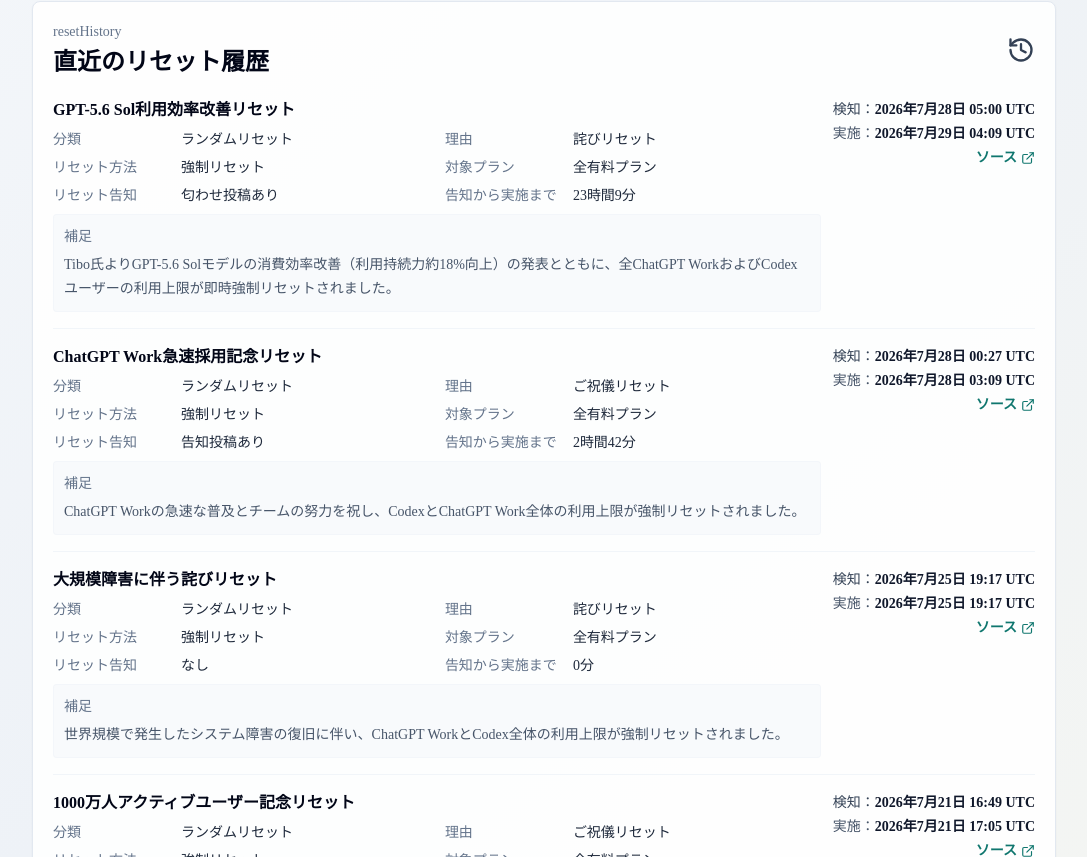
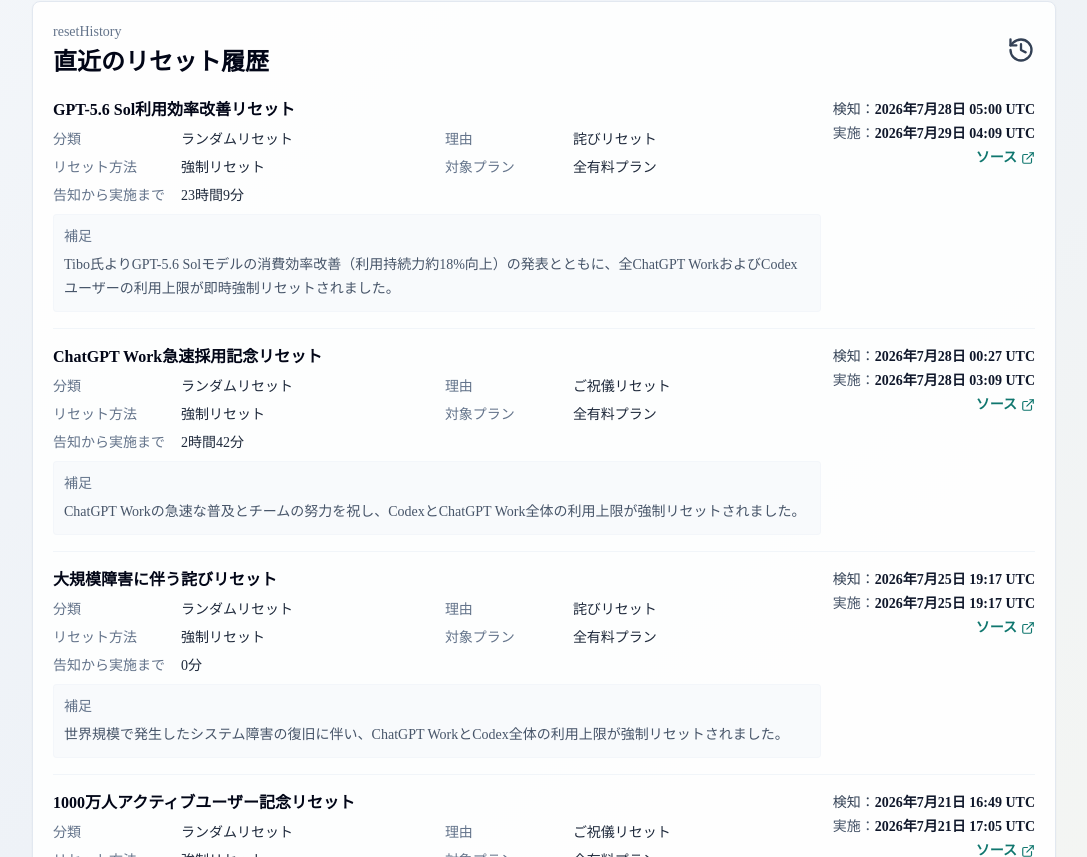
Before and after one commit to gussuri/codex-reset-observatory, a Next.js app: page / in a window 1280 px wide. Shown: the part 923-1780 px from the top of the page, without its empty margins (96-1183 px from the left). Built offline with nearby package versions, Linux system fonts and the light colour scheme; no server answers.

Commit message:
style(ui): hide resetNoticeType row on top 5 history list for both desktop and mobile views

```diff
--- a/components/RadarDashboard.tsx
+++ b/components/RadarDashboard.tsx
@@ -376,6 +376,7 @@ export function RadarDashboard({
                       compact
                       hideScopeOnMobile={item.scope === "全有料プラン"}
                       hideReasonOnMobile
+                      hideNoticeType
                       hideNoticeToExecutionOnMobile
                       hideNoteOnMobile
                       showScope
--- a/components/ResetHistoryDetails.tsx
+++ b/components/ResetHistoryDetails.tsx
@@ -10,6 +10,7 @@ type ResetHistoryDetailsProps = {
   showScope?: boolean;
   hideScopeOnMobile?: boolean;
   hideReasonOnMobile?: boolean;
+  hideNoticeType?: boolean;
   hideNoticeToExecutionOnMobile?: boolean;
   hideNoteOnMobile?: boolean;
 };
@@ -21,6 +22,7 @@ export function ResetHistoryDetails({
   showScope = true,
   hideScopeOnMobile = false,
   hideReasonOnMobile = false,
+  hideNoticeType = false,
   hideNoticeToExecutionOnMobile = false,
   hideNoteOnMobile = false,
 }: ResetHistoryDetailsProps) {
@@ -54,13 +56,14 @@ export function ResetHistoryDetails({
         {rows.map(([label, value]) => (
           <div
             className={`grid grid-cols-[7.5rem_1fr] gap-2 ${
-              (hideScopeOnMobile && label === translateUI("scope", locale)) ||
-              (hideReasonOnMobile && label === translateUI("historyReasonType", locale)) ||
-              label === translateUI("historyNoticeType", locale) ||
-              (hideNoticeToExecutionOnMobile &&
-                label === translateUI("historyNoticeToExecution", locale))
-                ? "hidden sm:grid"
-                : ""
+              hideNoticeType && label === translateUI("historyNoticeType", locale)
+                ? "hidden"
+                : (hideScopeOnMobile && label === translateUI("scope", locale)) ||
+                  (hideReasonOnMobile && label === translateUI("historyReasonType", locale)) ||
+                  (hideNoticeToExecutionOnMobile &&
+                    label === translateUI("historyNoticeToExecution", locale))
+                  ? "hidden sm:grid"
+                  : ""
             }`}
             key={label}
           >
```
